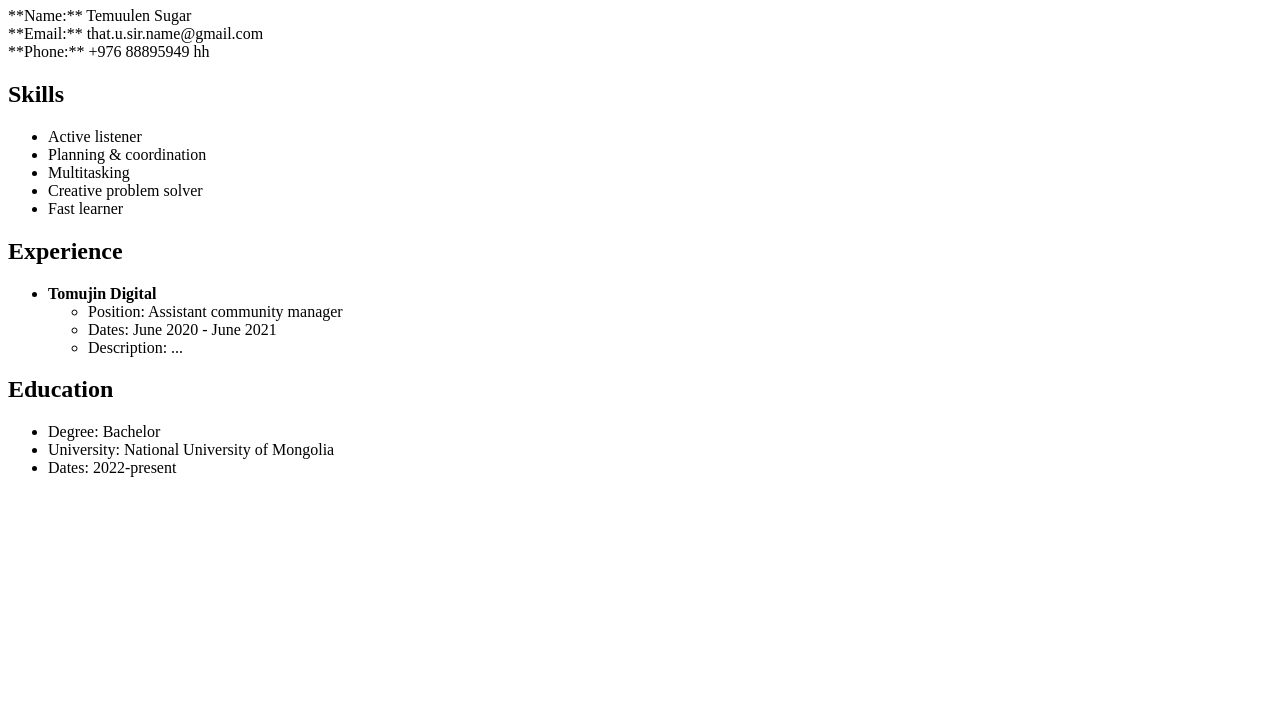
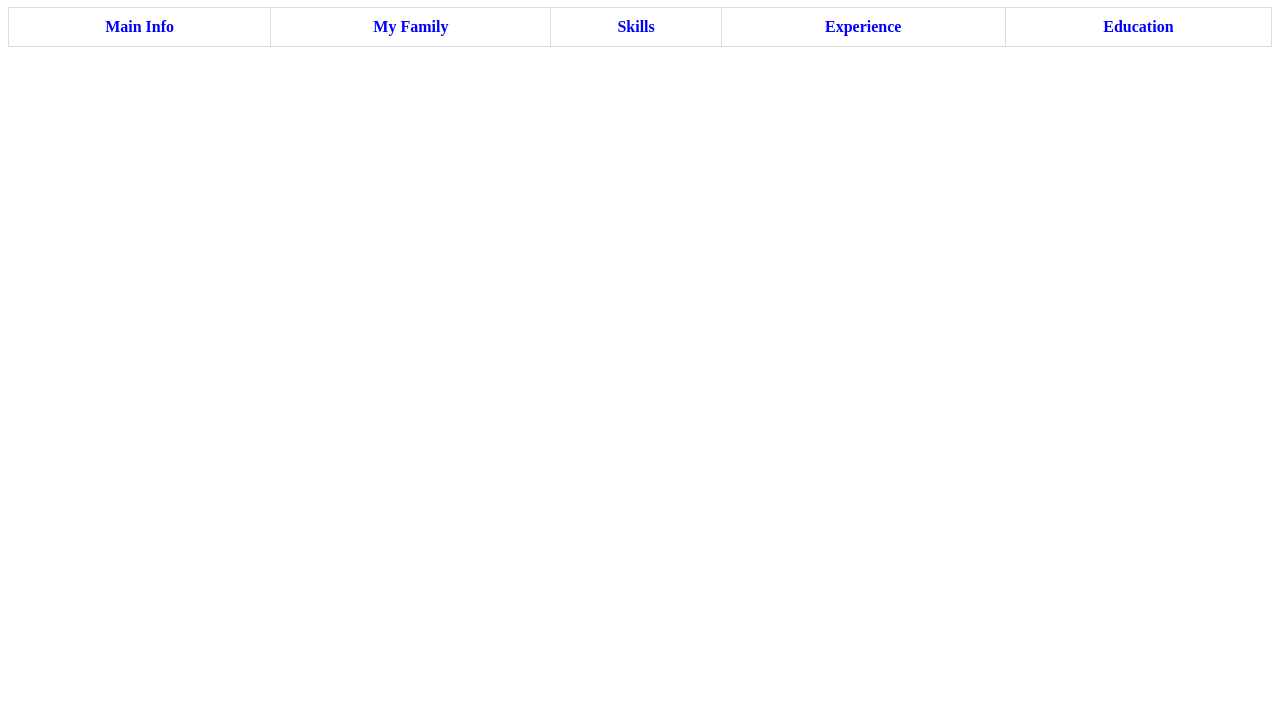
Before and after one commit to Apoca72/cool-web-github.io, a plain HTML site: page CV.html in a window 1280 px wide. Shown: the part 73-800 px from the top of the page. Drawn offline with Linux system fonts and the light colour scheme.

Commit message:
Update CV.html

```diff
--- a/CV.html
+++ b/CV.html
@@ -1,42 +1,34 @@
 <!DOCTYPE html>
-<html>
+<html lang="en">
 <head>
-  <title>Temuulen Sugar - CV</title>
+    <meta charset="UTF-8">
+    <meta name="viewport" content="width=device-width, initial-scale=1.0">
+    <title>Temuulen Sugar - CV</title>
+    <style>
+        table {
+            border-collapse: collapse;
+            width: 100%;
+        }
+        th, td {
+            padding: 10px;
+            border: 1px solid #ddd;
+        }
+        a {
+            text-decoration: none;
+            color: blue;
+        }
+    </style>
 </head>
 <body>
-  <h1>My CV</h1>
-  <p>
-    **Name:** Temuulen Sugar<br>
-    **Email:** that.u.sir.name@gmail.com<br>
-    **Phone:** +976 88895949
-    hh
-  </p>
-
-  <h2>Skills</h2>
-  <ul>
-    <li>Active listener</li>
-    <li>Planning & coordination</li>
-    <li>Multitasking</li>
-    <li>Creative problem solver</li>
-    <li>Fast learner</li>
-  </ul>
-
-  <h2>Experience</h2>
-  <ul>
-    <li><strong>Tomujin Digital</strong>
-      <ul>
-        <li>Position: Assistant community manager</li>
-        <li>Dates: June 2020 - June 2021</li>
-        <li>Description: ...</li>
-      </ul>
-    </li>
-    </ul>
-
-  <h2>Education</h2>
-  <ul>
-    <li>Degree: Bachelor</li>
-    <li>University: National University of Mongolia</li>
-    <li>Dates: 2022-present</li>
-  </ul>
+    <h1>Temuulen Sugar - CV</h1>
+    <table>
+        <tr>
+            <th><a href="main_info.html">Main Info</a></th>
+            <th><a href="family.html">My Family</a></th>
+            <th><a href="skills.html">Skills</a></th>
+            <th><a href="experience.html">Experience</a></th>
+            <th><a href="education.html">Education</a></th>
+        </tr>
+    </table>
 </body>
 </html>
```
